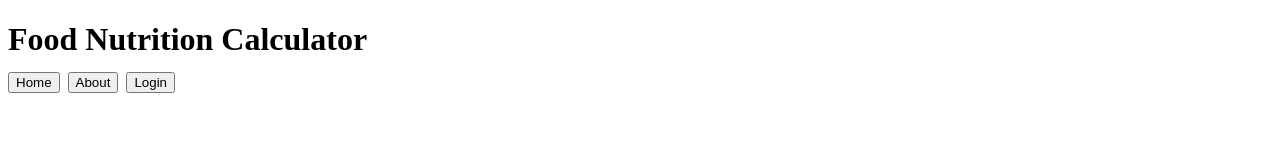
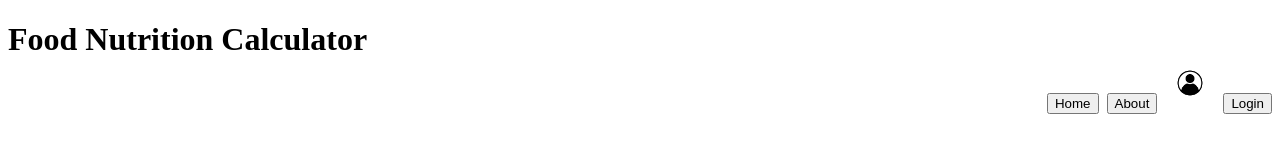
Before and after one commit to damienwin/nutritionfoodcalculator, a plain HTML site: page index.html in a window 1280 px wide. Drawn offline with Linux system fonts and the light colour scheme.

Commit message:
Outline 2
Added image and aligned right

```diff
--- a/index.html
+++ b/index.html
@@ -9,15 +9,18 @@
   <h1>
     Food Nutrition Calculator
     <nav>
+      <div style="text-align: right;">
         <button>
           Home
         </button>
         <button>
           About
         </button>
+        <img src="login picture.jpeg" width ="50"/>
         <button>
           Login
         </button>
+      </div>
     </nav>
   </h1>
 </body>
```
Also changed, not shown: login picture.jpeg (added). Lines whose indentation alone changed are shown as unchanged.
